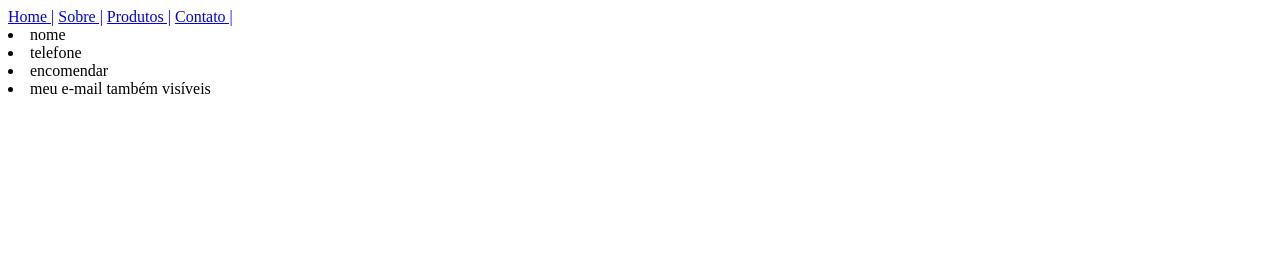
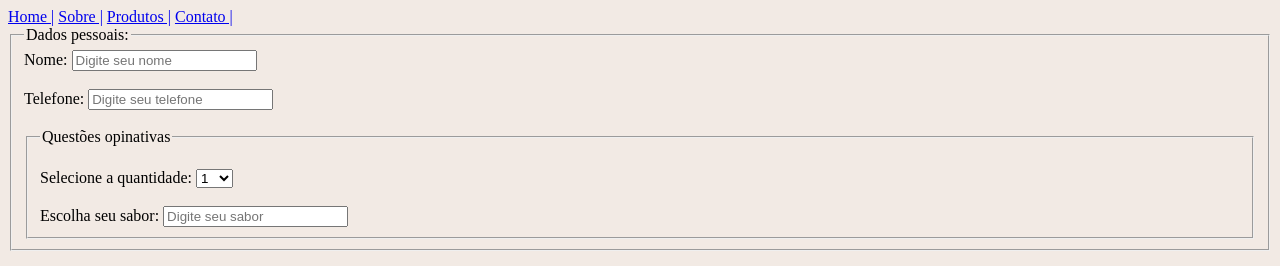
Before and after one commit to MuriloSilvadeSouzaAraujo/ProjetoJoaoQueijo, a plain HTML site: page contato.html in a window 1280 px wide. Drawn offline with Linux system fonts and the light colour scheme.

Commit message:
contato semifinalizado

```diff
--- a/contato.html
+++ b/contato.html
@@ -2,17 +2,72 @@
 <html lang="pt-br">
 <head>
     <meta charset="UTF-8">
-
+    <body style="background-color: #f2eae4;"></body>
     <a href="./index.html">Home |</a>
     <a href="./sobre.html">Sobre |</a>
     <a href="./produtos.html">Produtos |</a>
     <a href="./contato.html">Contato |</a>
     <br>
     <title>Contato</title>
-    <li>nome</li>
-    <li>telefone</li>
-    <li>encomendar</li>
-    <li>meu e-mail também visíveis</li>
+    <fieldset>
+        <legend>Dados pessoais:</legend>
+
+        <label for="forMarcas">Nome:</label>
+        <input id="forMarcas" name="marcas" placeholder="Digite seu nome">
+        <datalist id="marca">
+        <option value="ADIDAS"></option>
+        <option value="NIKE"></option>
+        <option value="PUMA"></option>
+        </datalist>
+
+        <br><br/>
+
+        <label for="forMarcas">Telefone:</label>
+        <input id="forMarcas" name="marcas" placeholder="Digite seu telefone">
+        <datalist id="marca">
+        <option value="ADIDAS"></option>
+        <option value="NIKE"></option>
+        <option value="PUMA"></option>
+        </datalist>
+
+
+        <br><br>
+
+
+
+
+
+
+
+        <fieldset>
+
+            <br/>
+            <legend>Questões opinativas</legend>
+            <label for="time">Selecione a quantidade:</label>
+            <select>id="time" name="time">
+                <option value="1">1</option>
+                <option value="2">2</option>
+                <option value="3">3</option>
+                <option value="4">4</option>
+                <option value="5">5</option>
+                <option value="6">6</option>
+                <option value="7">7</option>
+                <option value="8">8</option>
+                <option value="9">9</option>
+                <option value="10">10</option></select>
+
+
+
+            <br><br>
+
+            <label for="forMarcas">Escolha seu sabor:</label>
+            <input id="forMarcas" name="marcas" list="marca" placeholder="Digite seu sabor">
+            <datalist id="marca">
+            <option value="ADIDAS"></option>
+            <option value="NIKE"></option>
+            <option value="PUMA"></option>
+            </datalist>
+
 </head>
 <body>
 
```
Also changed, not shown: index.html (+24 -30 lines), produtos.html (+1 -1 lines), sobre.html (+1 -1 lines), Anotação 2025-04-24 200130.png (added), _Pão_de_Queijo_do_Seu_João-removebg-preview.png (added).
